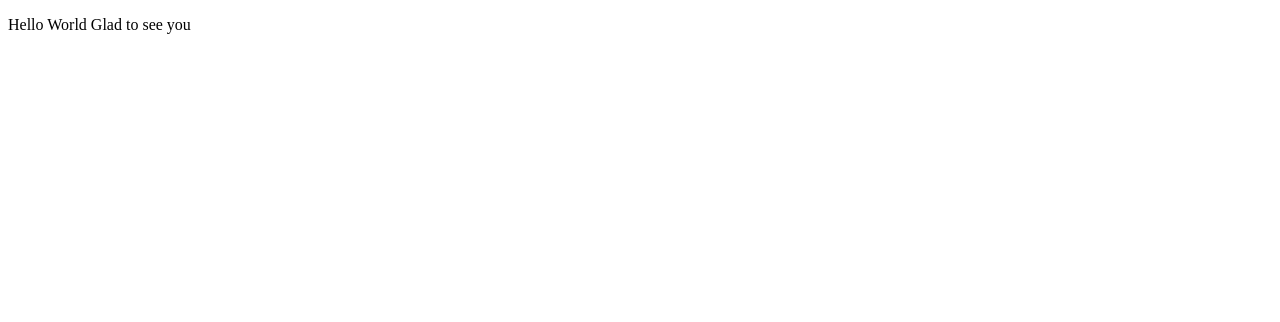
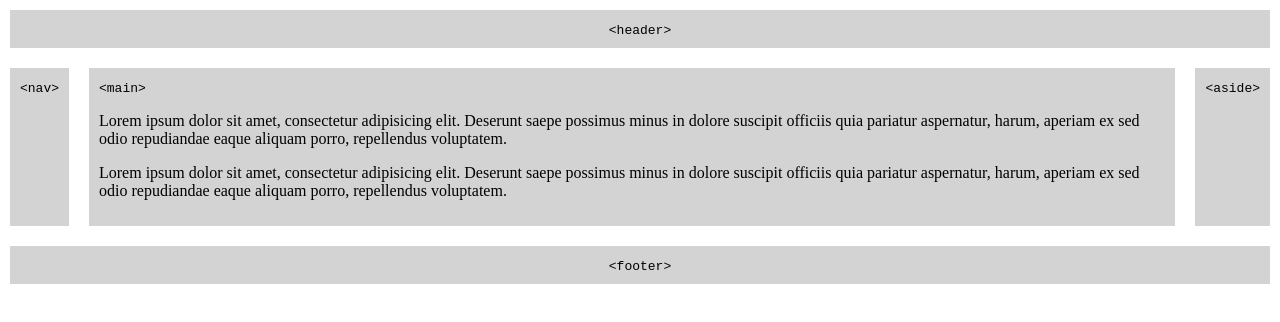
Before and after one commit to fountainofjoy/class-test, a plain HTML site: page index.html in a window 1280 px wide. Drawn offline with Linux system fonts and the light colour scheme.

Commit message:
class project 0 finished

```diff
--- a/index.html
+++ b/index.html
@@ -1,15 +1,55 @@
 <!DOCTYPE html>
 <html>
-<head>
-	<meta charset="utf-8">
-	<title>Front End Class First Project</title>
-</head>
-<body>
+  <head>
+    <meta charset="utf-8">
+    <meta name="viewport" content="width=device-width, initial-scale=1">
+    <title>Project 0: Build a Practical Layout</title>
+    <style>
+      * {
+        margin: 0;
+        padding: 0;
+        box-sizing: border-box;
+      }
 
-	<p>
-		Hello World
-		Glad to see you
-	</p>
+      p {
+        margin-bottom: 1em;
+      }
 
-</body>
+      .container,
+      .content{
+        display: flex;
+      }
+
+      header,
+      footer,
+      main,
+      aside,
+      nav {
+        padding: 10px;
+        background: lightgray;
+        margin: 10px;
+      }
+
+      header,
+      footer{
+        text-align: center;
+      }
+
+      @media (max-width: 600px) {
+        /* extra credit goes here */
+        .content {
+          flex-direction: column;
+        }
+      }
+    </style>
+  </head>
+  <body>
+    <header><code>&lt;header&gt;</code></header>
+    <div class="content">
+      <nav><code>&lt;nav&gt;</code></nav>
+      <main><p><code>&lt;main&gt;</code></p><p>Lorem ipsum dolor sit amet, consectetur adipisicing elit. Deserunt saepe possimus minus in dolore suscipit officiis quia pariatur aspernatur, harum, aperiam ex sed odio repudiandae eaque aliquam porro, repellendus voluptatem.</p><p>Lorem ipsum dolor sit amet, consectetur adipisicing elit. Deserunt saepe possimus minus in dolore suscipit officiis quia pariatur aspernatur, harum, aperiam ex sed odio repudiandae eaque aliquam porro, repellendus voluptatem.</p></main>
+      <aside><code>&lt;aside&gt;</code></aside>
+    </div>
+    <footer><code>&lt;footer&gt;</code></footer>
+  </body>
 </html>
```
